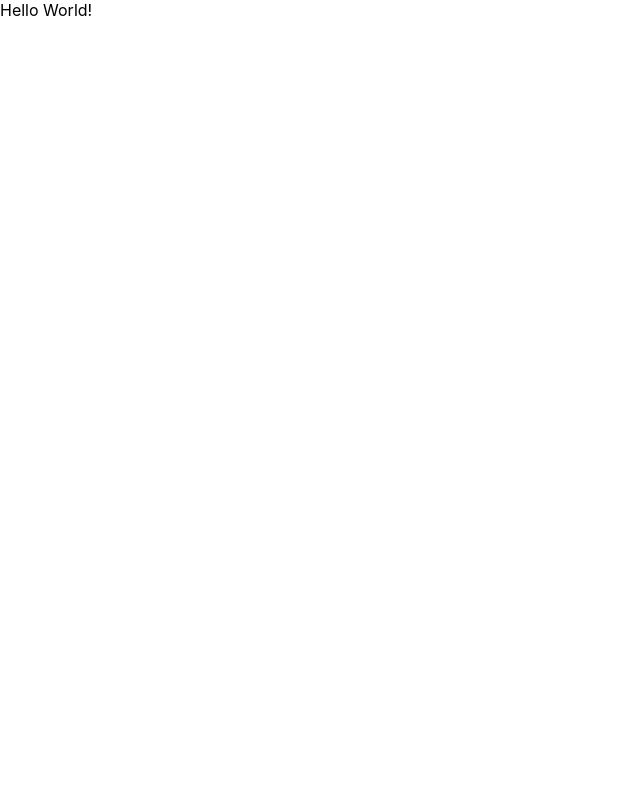
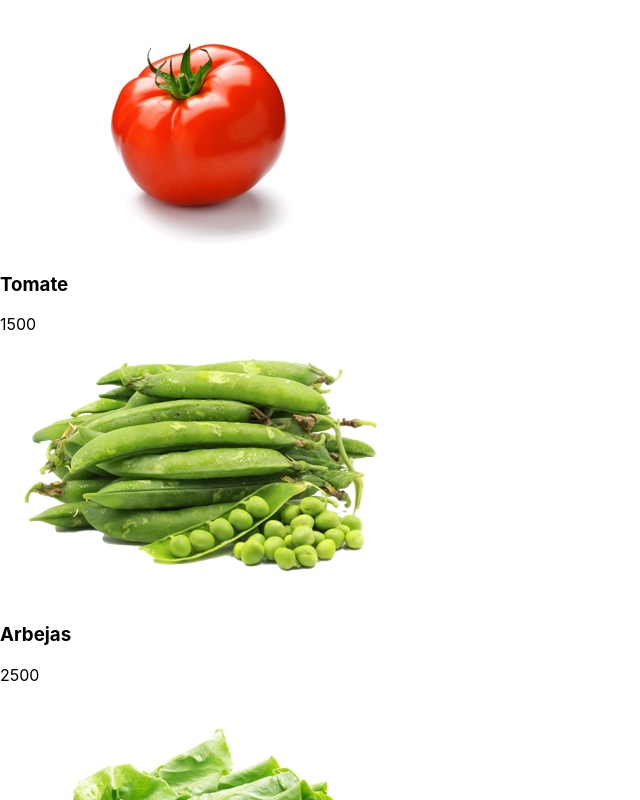
Before and after one commit to benjaNygit/tienda-online-react, a React (Create React App) app: page / in a window 1280 px wide. Shown: the top 800 px of the page, without its empty margins (0-640 px from the left). Built offline with nearby package versions, Linux system fonts and the light colour scheme.

Commit message:
Agrego componentes para mostrar productos

```diff
--- a/src/App.js
+++ b/src/App.js
@@ -1,4 +1,5 @@
 import { Component } from 'react';
+import Productos from './components/Productos.js';
 
 class App extends Component {
   state = {
@@ -11,7 +12,10 @@
 
   render() {
     return (
-      <div>Hello World!</div>
+      <Productos
+        agregarAlCarro={() => console.log('Metodo Agregar al carro.')}
+        productos={this.state.productos}
+      />
     );
   }
 }
--- /dev/null
+++ b/src/components/Producto.js
@@ -0,0 +1,18 @@
+import { Component } from 'react';
+
+class Producto extends Component {
+  render() {
+    const { producto } = this.props;
+
+    // Mostrar producto
+    return (
+      <div>
+        <img alt={producto.name} src={producto.img}/>
+        <h3>{producto.name}</h3>
+        <p>{producto.price}</p>
+      </div>
+    );
+  }
+}
+
+export default Producto;
--- /dev/null
+++ b/src/components/Productos.js
@@ -0,0 +1,22 @@
+import { Component } from 'react';
+import Producto from './Producto.js';
+
+class Productos extends Component {
+  render() {
+    const { productos, agregarAlCarro } = this.props;
+
+    // Usar Producto como tantos productos alla
+    return (
+      <div>
+        {productos.map(producto =>
+        <Producto
+          agregarAlCarro={agregarAlCarro}
+          key={producto.name}
+          producto={producto}
+        />)}
+      </div>
+    );
+  }
+}
+
+export default Productos;
```
